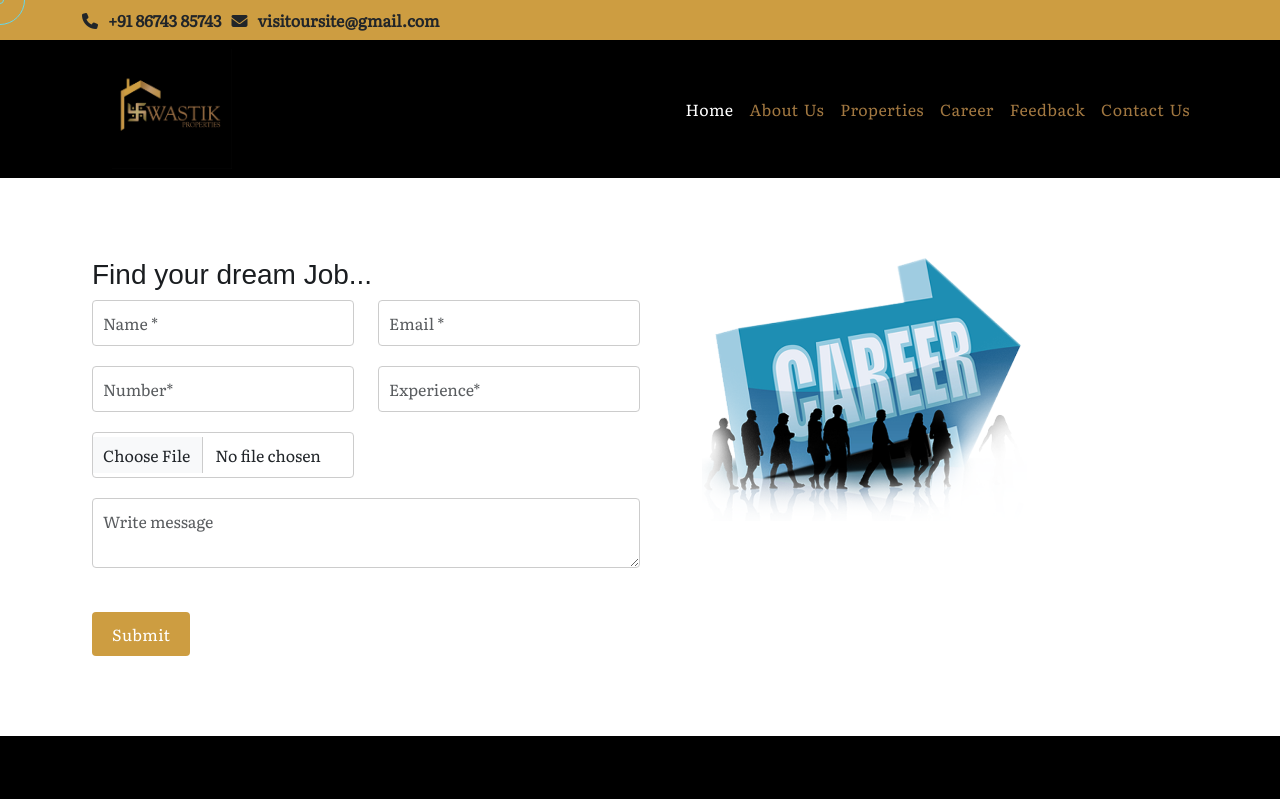
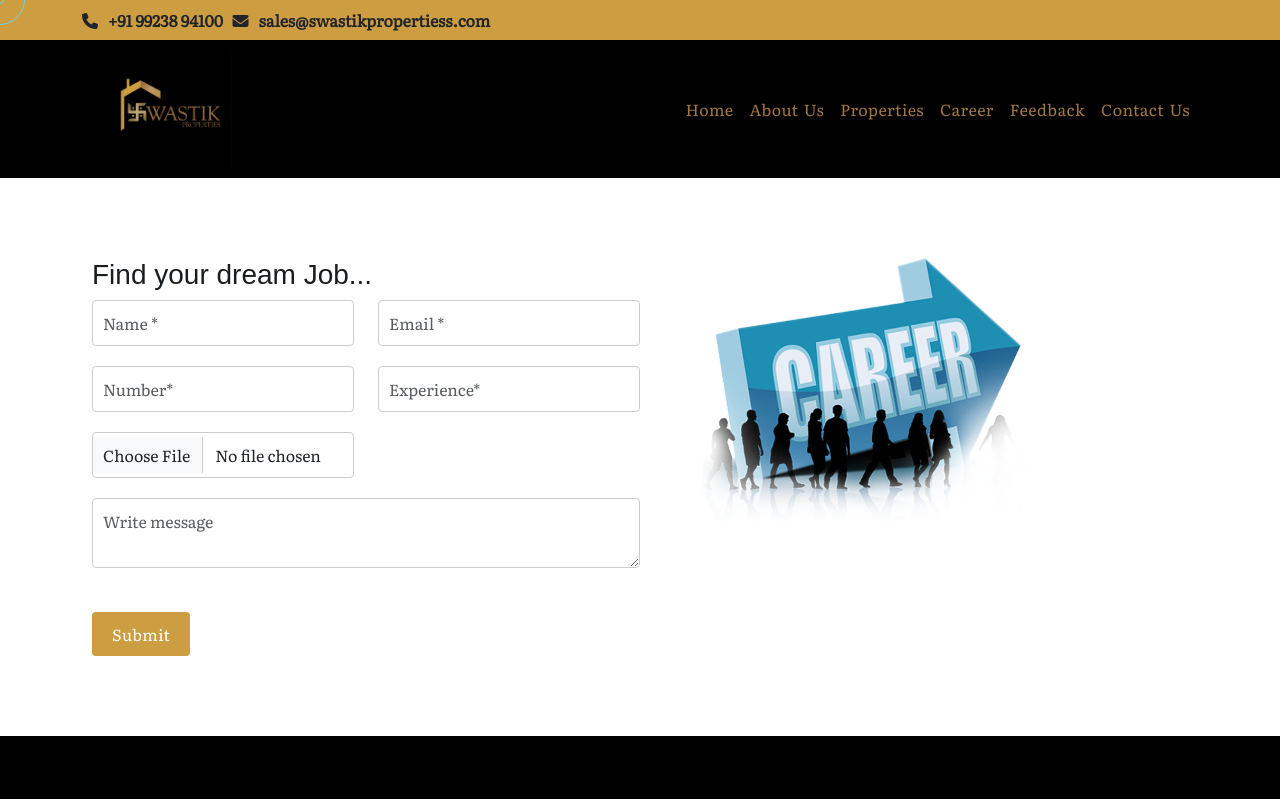
Before and after one commit to fsayyad2228/swastik-real-estate-website, a React (Create React App) app: page /career in a window 1280 px wide. Shown: the top 799 px of the page. Built offline with nearby package versions, Linux system fonts and the light colour scheme; no server answers.

Commit message:
aboutus active nav and social details added

```diff
--- a/src/Partials/NavSection/SocialContact/SocialContact.js
+++ b/src/Partials/NavSection/SocialContact/SocialContact.js
@@ -1,7 +1,7 @@
-import React from 'react'
-import "../../../Styles/style.css"
-import "../SocialContact/SocialContact.css"
-import { Link, NavLink } from 'react-router-dom';
+import React from "react";
+import "../../../Styles/style.css";
+import "../SocialContact/SocialContact.css";
+import { Link, NavLink } from "react-router-dom";
 
 const SocialContact = () => {
   return (
@@ -11,26 +11,22 @@ const SocialContact = () => {
           <div className="container">
             {/* <a className="text-white" href="#"> */}
             <i className="fa-solid fa-phone">
-                            <span style={{ marginLeft: "10px" }}>
-                                +91 86743 85743
-                            </span>
-                        </i>&nbsp;&nbsp;&nbsp;
+              <span style={{ marginLeft: "10px" }}>+91 99238 94100</span>
+            </i>
+            &nbsp;&nbsp;&nbsp;
             {/* </a> */}
             {/* <a className="text-white" href="#"> */}
             <i class="fa-solid fa-envelope">
               <span style={{ marginLeft: "10px" }}>
-                                visitoursite@gmail.com
+                sales@swastikpropertiess.com
               </span>
             </i>
             {/* </a> */}
-
-
           </div>
         </nav>
       </div>
     </>
+  );
+};
 
-    )
-}
-
-export default SocialContact
+export default SocialContact;
--- a/src/Styles/style.css
+++ b/src/Styles/style.css
@@ -22,8 +22,8 @@
   --secondary-color: #29a9fd;
   --secondary-third-color: #38a4ecce;
   --bs-supportin-color: #c850c0;
-  --bs-logo-primary-color:#CD9D41;
-  --bs-logo-secondary-color:#A27841;
+  --bs-logo-primary-color: #cd9d41;
+  --bs-logo-secondary-color: #a27841;
 }
 
 h1,
@@ -267,14 +267,12 @@ a {
   position: relative;
 }
 
-
-
 .nav-link {
-  color: var(--bs-logo-secondary-color);
+  color: var(--bs-logo-secondary-color) !important;
 }
 
 .nav-link:hover {
-  color: var(--bs-logo-primary-color)
+  color: var(--bs-logo-primary-color);
 }
 
 .text-light-grey {
@@ -320,7 +318,7 @@ a {
 }
 
 /* properties section css start */
-.properties-section{
+.properties-section {
   padding: 0 0 7rem 0;
 }
 
@@ -334,8 +332,6 @@ a {
   /* padding: 6rem 0 3rem 0 !important; */
   padding: 0 0 2rem 0;
 }
-
-
 
 /* carousel Section  */
 
@@ -463,8 +459,8 @@ a {
   border-radius: 4px;
 }
 /* button section start */
-.btn-primary{
-  background:var(--bs-logo-primary-color);
+.btn-primary {
+  background: var(--bs-logo-primary-color);
   border: none;
 }
 .send-btn {
@@ -562,7 +558,6 @@ a {
 
   section .common-heading {
     font-size: 2rem;
-
   }
 
   section .para-with {
```
Lines whose indentation alone changed are shown as unchanged.
